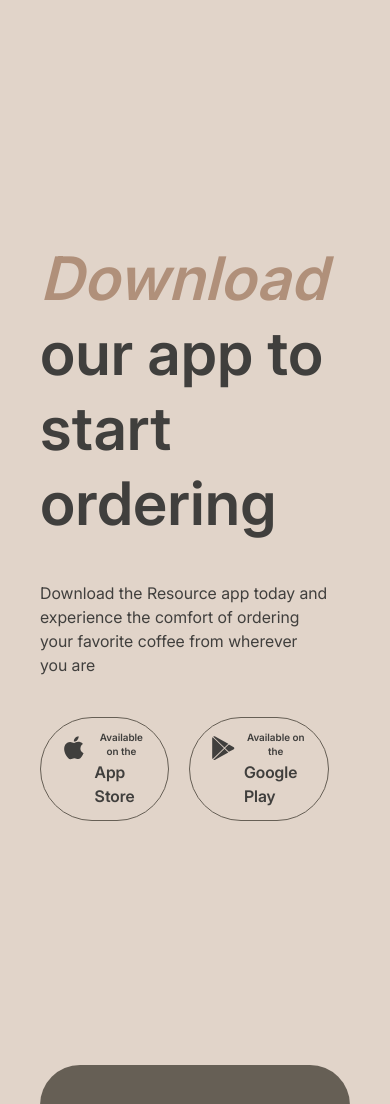
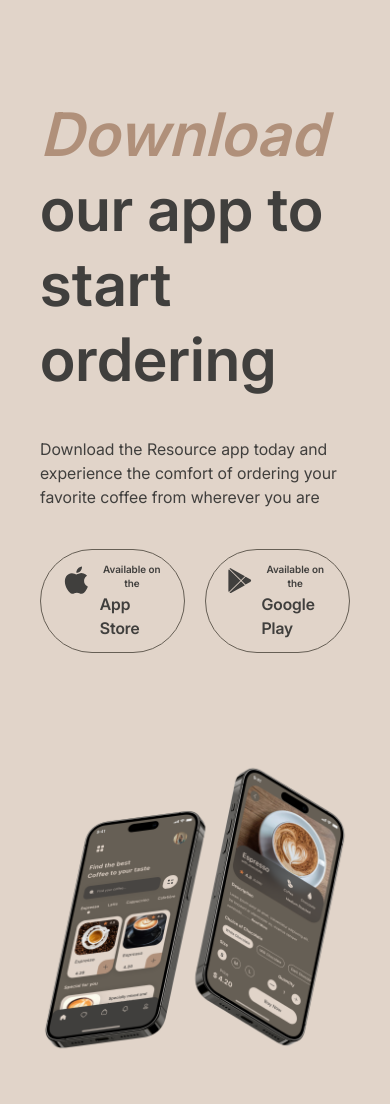
Before and after one commit to SagderovKamalIT/rsschool-landing-page, a website built with Vite: page index.html in a window 390 px wide. Shown: the part 4131-5235 px from the top of the page. Built offline with nearby package versions, Linux system fonts and the light colour scheme.

Commit message:
feat: add tablet adaptive of app section

```diff
--- a/scss/blocks/appSection.scss
+++ b/scss/blocks/appSection.scss
@@ -53,7 +53,7 @@
       background-color: transparent;
       transition: background-color 0.3s;
 
-      &:hover {
+       @include hover-desktop {
         background-color: var(--bg-container);
 
         .app__text-apple {
@@ -118,3 +118,22 @@
     height: auto;
   }
 }
+
+
+@media (max-width: 768px) {
+  .app {
+
+
+  &__container {
+    display: flex;
+    flex-direction: column;
+    gap: 6.25rem;
+    align-items: center;
+  }
+
+  &__text {
+    padding: 0;
+
+  }
+}
+}
```
